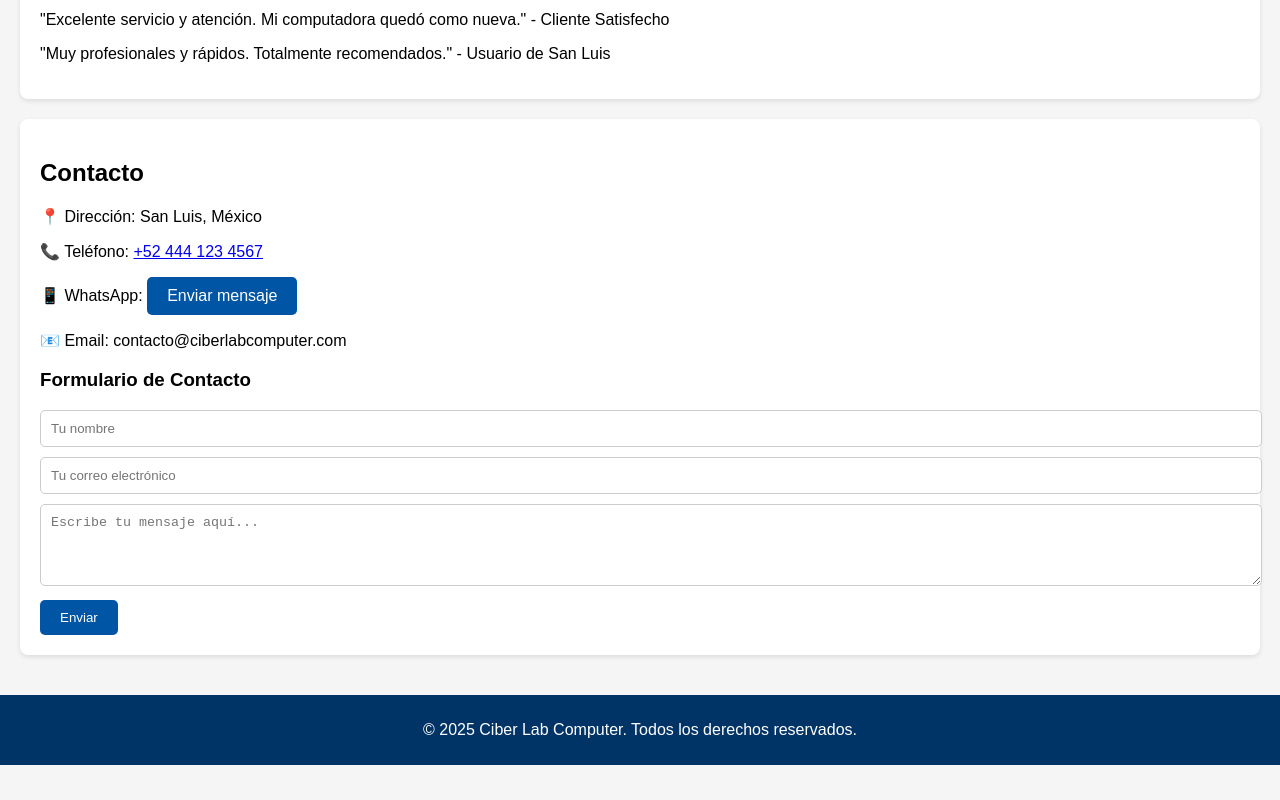
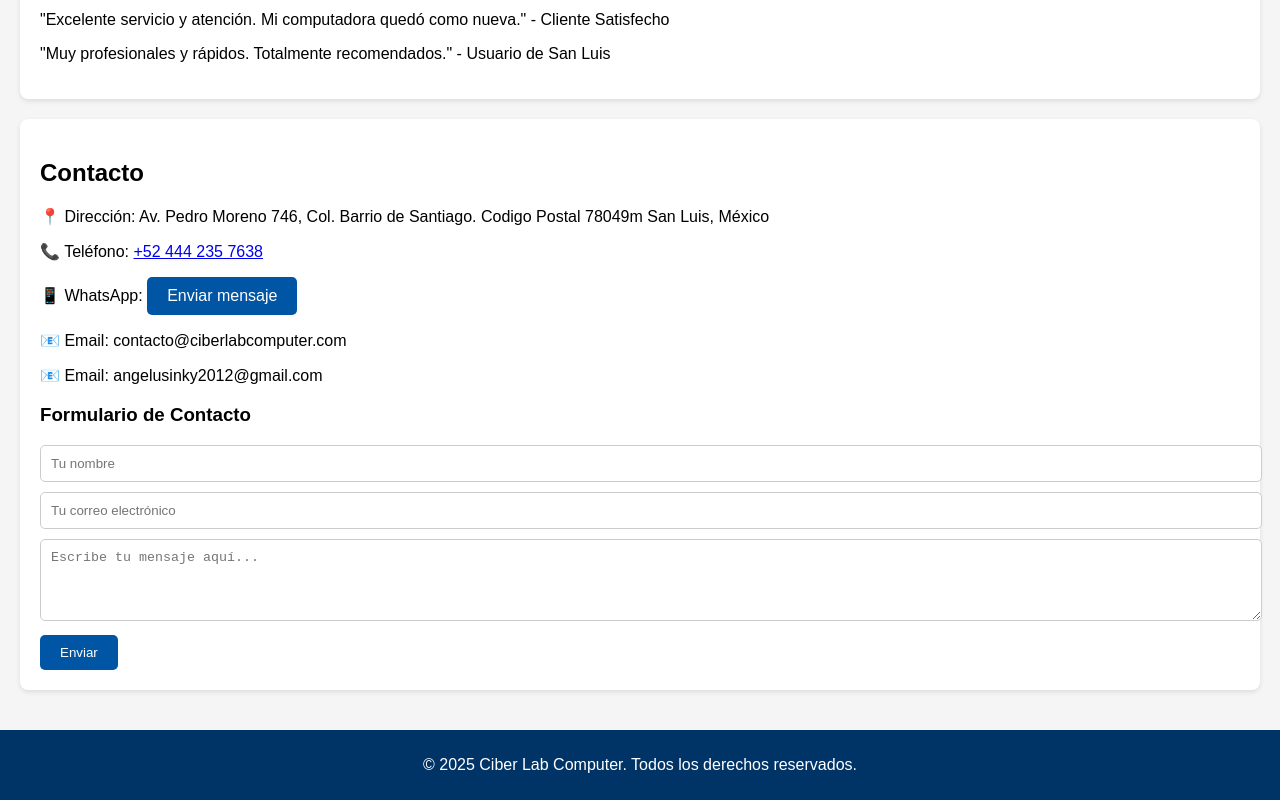
Before and after one commit to CLabComputer/Ciberlabcomputer, a plain HTML site: page index.html in a window 1280 px wide. Shown: the part 918-1718 px from the top of the page. Before the commit the page ends 1683 px from the top, so only its background shows below. Drawn offline with Linux system fonts and the light colour scheme.

Commit message:
Update index.html

```diff
--- a/index.html
+++ b/index.html
@@ -130,10 +130,11 @@
 
     <div class="section" id="contacto">
       <h2>Contacto</h2>
-      <p>📍 Dirección: San Luis, México</p>
-      <p>📞 Teléfono: <a href="tel:+524441234567">+52 444 123 4567</a></p>
-      <p>📱 WhatsApp: <a href="https://wa.me/524441234567" class="btn">Enviar mensaje</a></p>
+      <p>📍 Dirección: Av. Pedro Moreno 746, Col. Barrio de Santiago. Codigo Postal 78049m San Luis, México</p>
+      <p>📞 Teléfono: <a href="tel:+524442357638">+52 444 235 7638</a></p>
+      <p>📱 WhatsApp: <a href="https://wa.me/524442357638" class="btn">Enviar mensaje</a></p>
       <p>📧 Email: contacto@ciberlabcomputer.com</p>
+      <p>📧 Email: angelusinky2012@gmail.com</p>
       <h3>Formulario de Contacto</h3>
       <form action="#" method="post">
         <input type="text" name="nombre" placeholder="Tu nombre" required>
```
